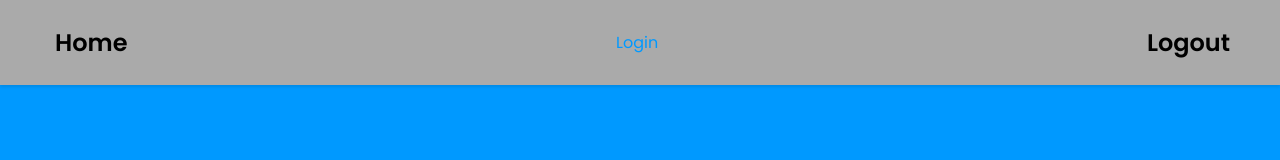
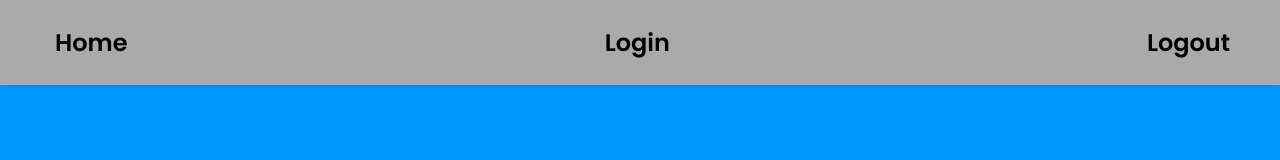
Before and after one commit to MarcosDev98/alkemy-challenge, a React (Create React App) app in the folder client/: page /login in a window 1280 px wide. Shown: the top 160 px of the page. Built offline with nearby package versions, Linux system fonts and the light colour scheme.

Commit message:
Retoques en los estilos.

```diff
--- a/client/src/components/Input/Input.js
+++ b/client/src/components/Input/Input.js
@@ -6,7 +6,7 @@ const Input = ({ label, ...props }) => {
   return (
     <div className='field'>
       <label>{label}</label>
-      <input {...props} />
+      <input autoComplete='off' {...props} />
     </div>
   );
 };
--- a/client/src/components/Navbar/Navbar.js
+++ b/client/src/components/Navbar/Navbar.js
@@ -10,7 +10,7 @@ const Navbar = () => {
   return (
     <nav>
       <Link className='link' to='/'>Home</Link>
-      {!isAuthenticated ? <Link to='login'>Login</Link> : null}
+      {!isAuthenticated ? <Link className='link' to='login'>Login</Link> : null}
       <Link className='link' to='login' onClick={logout}>Logout</Link>
     </nav>
   );
--- a/client/src/components/Table/Table.js
+++ b/client/src/components/Table/Table.js
@@ -136,7 +136,7 @@ const Table = () => {
 
 
           <tbody>
-            {transactions.map((x) => {
+            {transactions.slice(-10).map((x) => {
               return editRow === x.id ? (
                 <EditableRow
                   key={x.id}
@@ -153,8 +153,6 @@ const Table = () => {
                   handleDelete={handleDelete}
                 />
               );
-
-
             })}
           </tbody>
 
```
